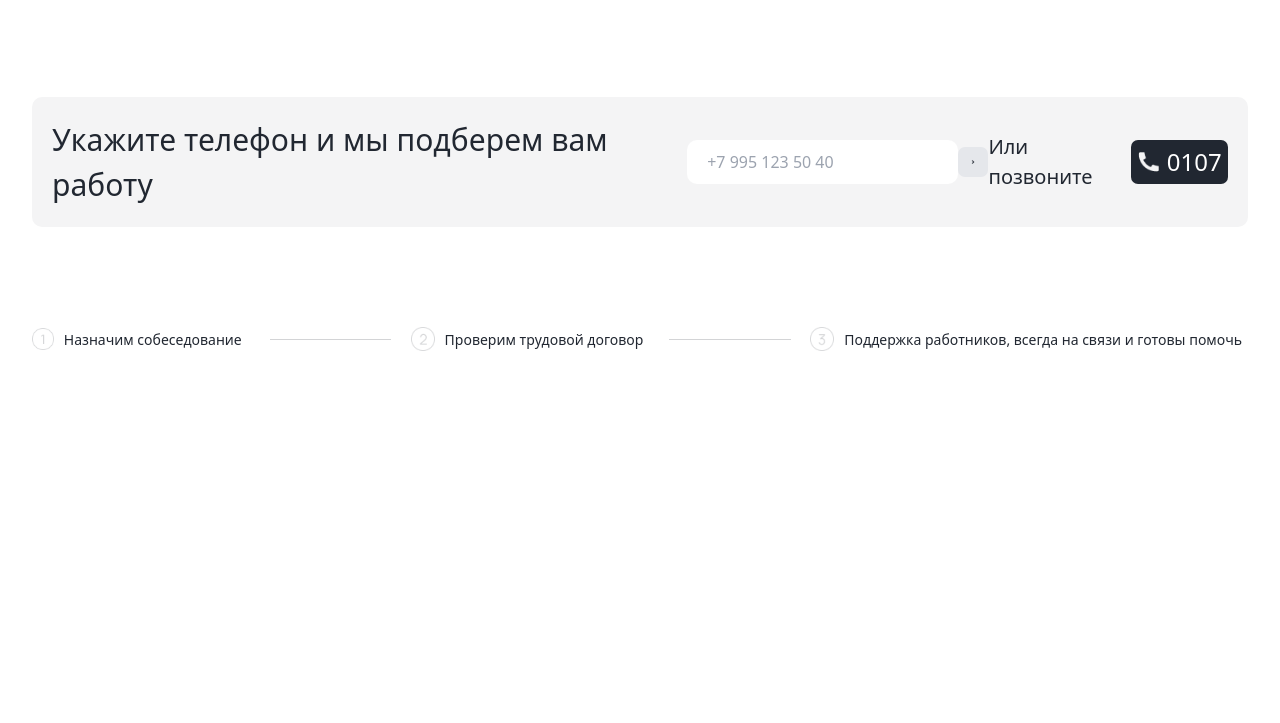
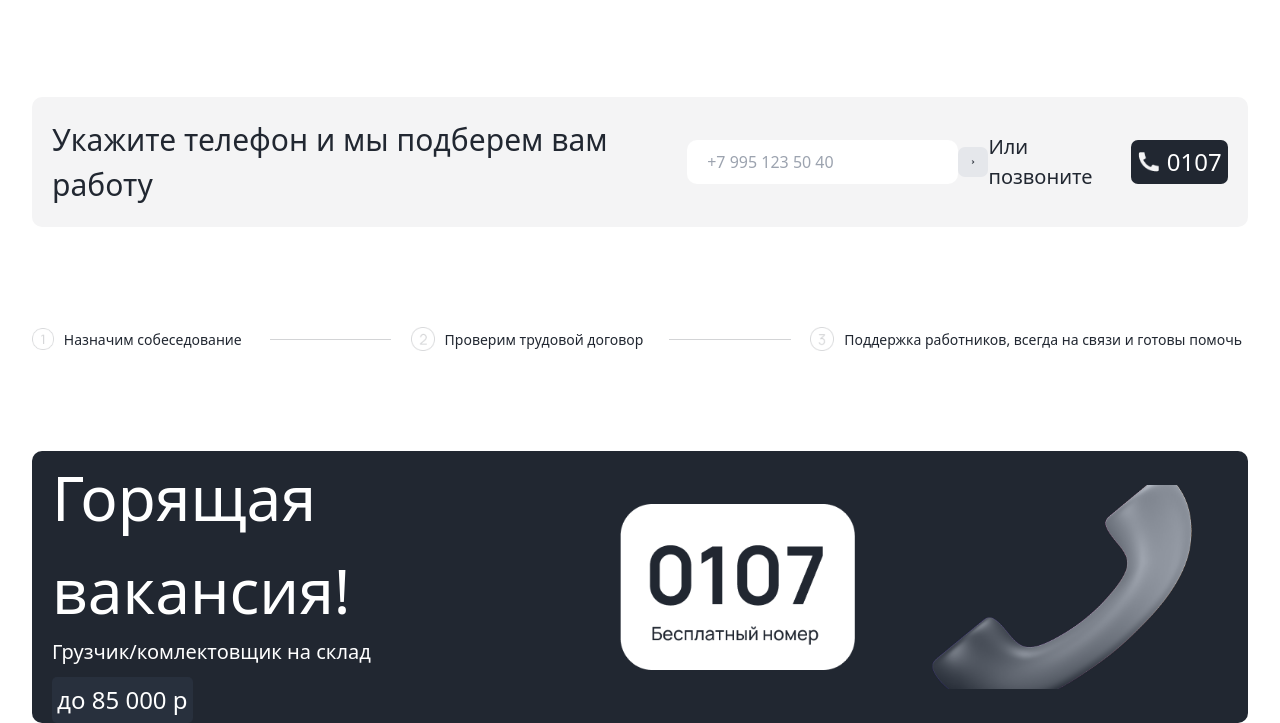
Before and after one commit to MarkMaximus/work, a website: page src/index.html in a window 1280 px wide. Shown: the part 1963-2686 px from the top of the page. Before the commit the page ends 2314 px from the top, so only its background shows below. Drawn offline with nearby package versions, Linux system fonts and the light colour scheme; files that its build step writes are made by us from their sources.

Commit message:
Created Footer

```diff
--- a/src/index.html
+++ b/src/index.html
@@ -198,5 +198,14 @@
             <p class="text-[#212731] text-[14px]">Поддержка работников, всегда на связи и готовы помочь</p>
         </div>
     </section>
+    <section class="w-[95%] m-auto bg-[#212731] px-[20px] rounded-[10px] flex items-center gap-[20px] mt-[100px]">
+        <div>
+            <p class="text-white text-[62px]">Горящая вакансия!</p>
+            <p class="text-[20px] text-white">Грузчик/комлектовщик на склад</p>
+            <button class="text-white bg-[#28303D] text-[24px] p-[5px] rounded-[5px] mt-[10px]">до 85 000 р</button>
+        </div>
+        <img src="num.png" alt="" class="w-[20%]">
+        <img src="bigphone.png" alt="" class="w-[30%]">
+    </section>
 </body>
 </html>
```
